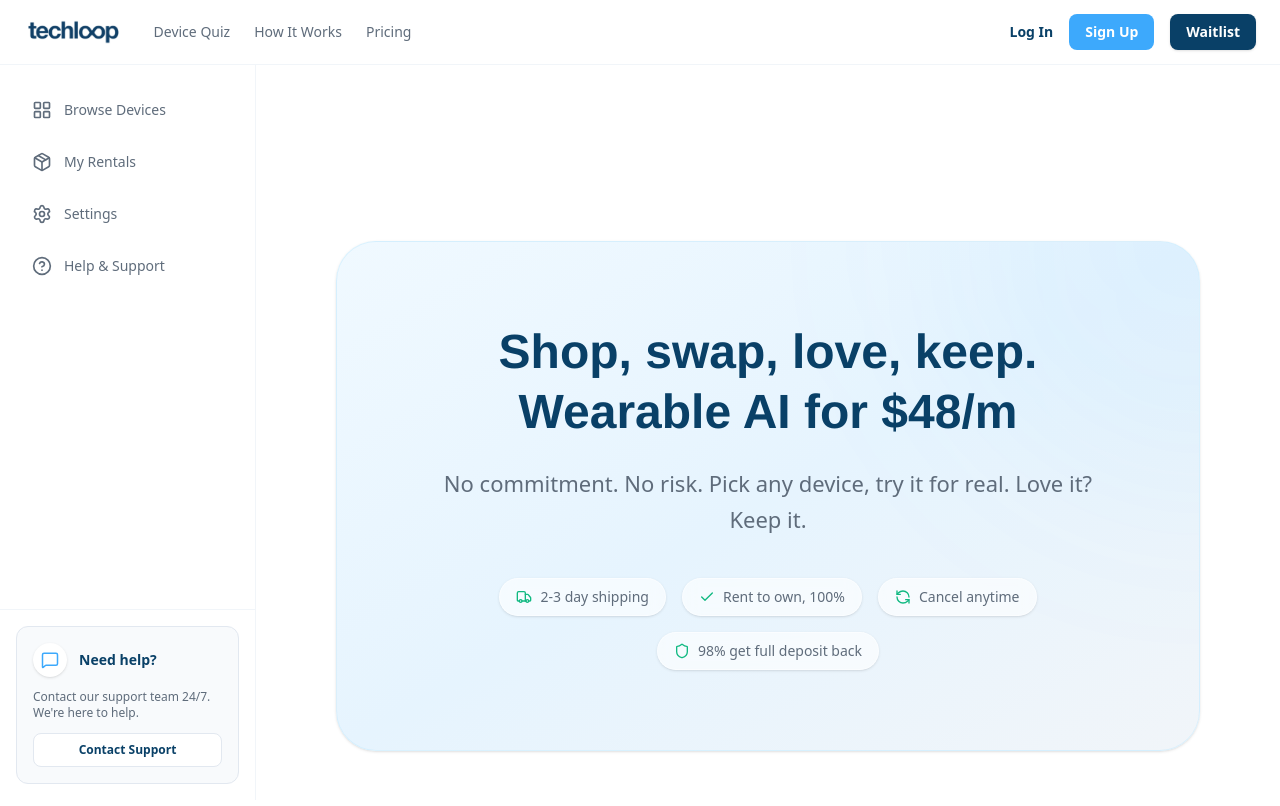
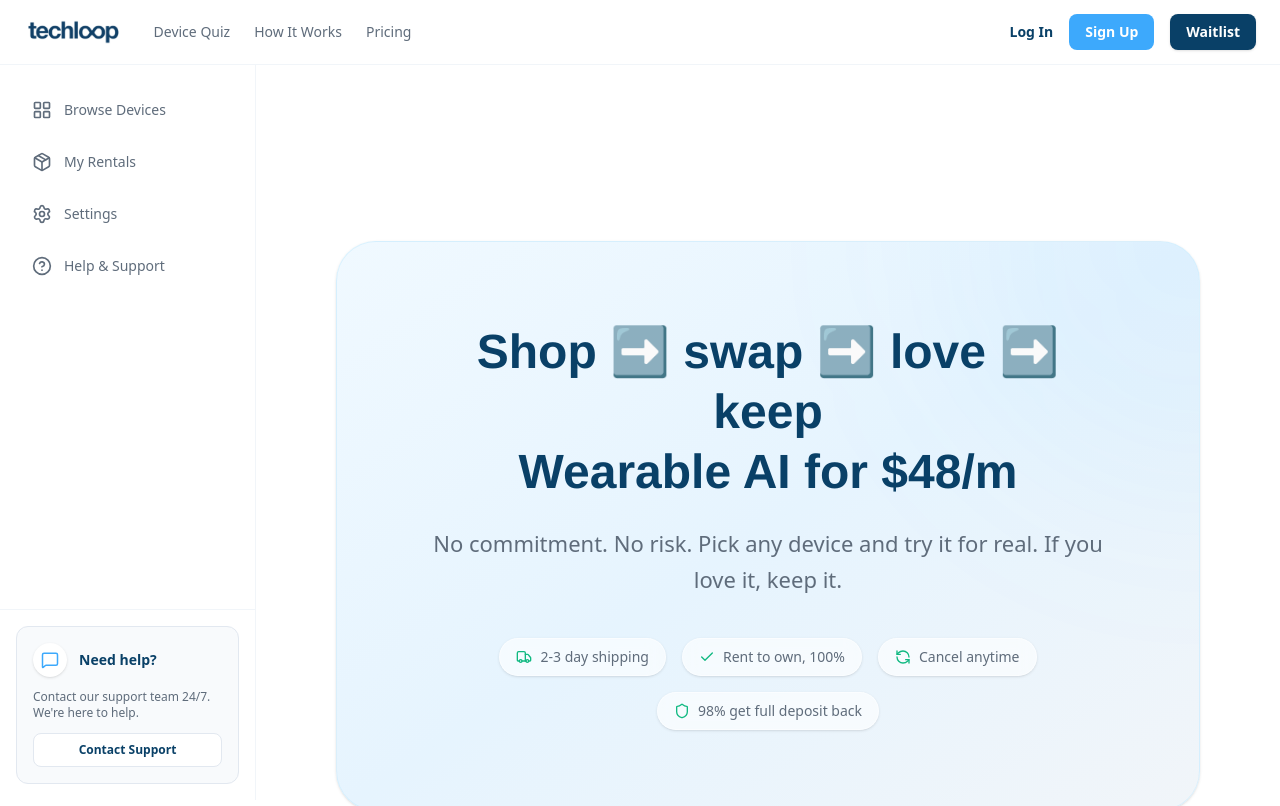
Before and after one commit to thinking-spot/techloop, a Next.js app: page /how-it-works in a window 1280 px wide. Shown: the top 806 px of the page. Built offline with nearby package versions, Linux system fonts and the light colour scheme.

Commit message:
finalize how it works copy

```diff
--- a/src/app/how-it-works/page.tsx
+++ b/src/app/how-it-works/page.tsx
@@ -24,10 +24,10 @@ export default function HowItWorksPage() {
                     <div className="absolute top-0 right-0 w-[500px] h-[500px] bg-[#3DA9FC]/5 blur-[100px] rounded-full pointer-events-none -translate-y-1/2 translate-x-1/2" />
 
                     <h1 className="relative mx-auto mb-6 font-display text-[40px] font-bold leading-tight text-headline md:text-[48px]">
-                        Shop, swap, love, keep. <br className="hidden md:block" />Wearable AI for $48/m
+                        Shop ➡️ swap ➡️ love ➡️ keep <br className="hidden md:block" />Wearable AI for $48/m
                     </h1>
                     <p className="relative mx-auto mb-10 text-[20px] md:text-[22px] text-paragraph max-w-2xl leading-relaxed">
-                        No commitment. No risk. Pick any device, try it for real. Love it? Keep it.
+                        No commitment. No risk. Pick any device and try it for real. If you love it, keep it.
                     </p>
 
 
```
